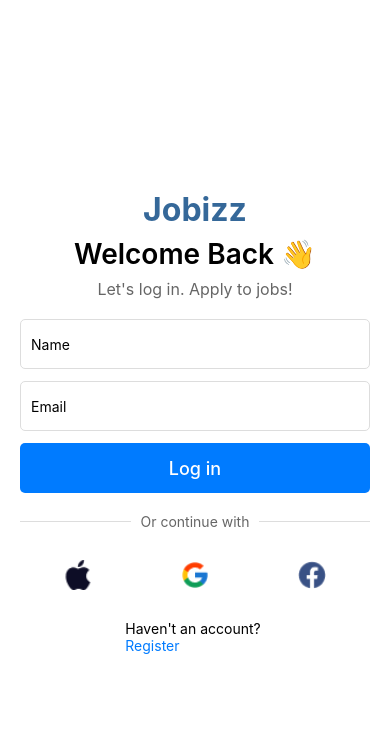
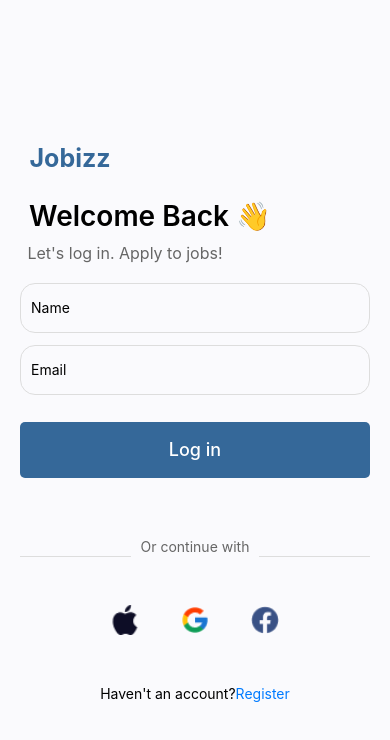
Before and after one commit to mubarakck/rn-assignment4-11293859, a React Native app in the folder myApp/: screen /Login in a window 390 px wide. Shown: the top 740 px of the page. Built offline with nearby package versions, Linux system fonts and the light colour scheme.

Commit message:
done with the login page

```diff
--- a/myApp/screens/Login.js
+++ b/myApp/screens/Login.js
@@ -1,7 +1,11 @@
-import React from 'react';
+import { useState} from 'react';
 import { StyleSheet, Text, View, TextInput, TouchableOpacity, Image } from 'react-native';
 
 export default function Login() {
+
+
+
+
   return (
     <View style={styles.container}>
       <Text style={styles.title}>Jobizz</Text>
@@ -20,22 +24,35 @@
         <View style={styles.divider} />
       </View>
 
+
+
+
+
+
       <View style={styles.socialButtons}>
-        <TouchableOpacity style={styles.socialButton}>
+        <TouchableOpacity style={styles.socialButton1}>
           <Image source={require('../assets/applelogo.png')} style={styles.logo} />
         </TouchableOpacity>
-        <TouchableOpacity style={styles.socialButton}>
+        <TouchableOpacity style={styles.socialButton2}>
           <Image source={require('../assets/googlelogo.png')} style={styles.logo} />
         </TouchableOpacity>
-        <TouchableOpacity style={styles.socialButton}>
+        <TouchableOpacity style={styles.socialButton3}>
           <Image source={require('../assets/facebooklogo.png')} style={styles.logo} />
         </TouchableOpacity>
       </View>
 
+
+
+      <View style={styles.registerContainer}>
+        <Text>Haven't an account?</Text>
       <TouchableOpacity>
-        <Text>Haven't an account? </Text>
-        <Text style={styles.registerText}>Register</Text>
+        <Text style={styles.registerText}>
+             Register
+        </Text>
       </TouchableOpacity>
+      </View>
+
+
     </View>
   );
 }
@@ -45,23 +62,26 @@
     flex: 1,
     alignItems: 'center',
     justifyContent: 'center',
-    backgroundColor: 'white',
+    backgroundColor: '#FAFAFD',
     padding: 20,
   },
   title: {
-    fontSize: 32,
+    fontSize: 25,
     fontWeight: 'bold',
-    marginBottom: 8,
+    height: 56,
+    marginRight: 250,
     color: '#356899',
   },
   welcome: {
     fontSize: 28,
     fontWeight: '600',
-    marginBottom: 8,
+    marginRight: 90,
+    marginBottom: 10,
   },
   subtitle: {
     fontSize: 16,
     color: '#666',
+    marginRight: 140,
     marginBottom: 20,
   },
   input: {
@@ -71,16 +91,17 @@
     borderWidth: 1,
     borderColor: '#ddd',
     padding: 10,
-    borderRadius: 5,
+    borderRadius: 15,
   },
   button: {
     width: '100%',
-    height: 50,
-    backgroundColor: '#007BFF',
+    height: 56,
+    backgroundColor: '#356899',
     justifyContent: 'center',
     alignItems: 'center',
     borderRadius: 5,
-    marginBottom: 20,
+    marginTop: 15,
+    marginBottom: 60,
   },
   buttonText: {
     color: 'white',
@@ -101,20 +122,32 @@
   orText: {
     marginHorizontal: 10,
     color: '#666',
+    marginBottom: 20,
   },
   socialButtons: {
     flexDirection: 'row',
-    justifyContent: 'space-around',
+    justifyContent: 'center',
     width: '100%',
-    marginBottom: 20,
+    marginBottom: 40,
   },
-  socialButton: {
+  socialButton1: {
+    padding: 10,
+  },
+  socialButton2: {
+    padding: 10,
+    marginLeft: 20,
+    marginRight: 20,
+  },
+  socialButton3: {
     padding: 10,
   },
   logo: {
     width: 30,
     height: 30,
-  },
+     },
+     registerContainer:{
+        flexDirection: 'row',
+     },
   registerText: {
     color: '#007BFF',
   },
```
